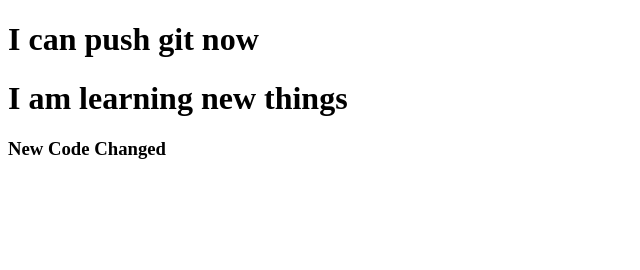
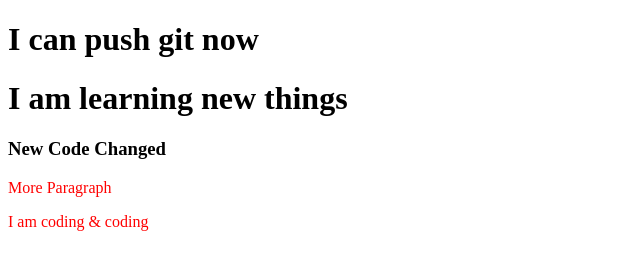
Before and after one commit to saeedalhasan/my-second-repo, a plain HTML site: page index.html in a window 1280 px wide. Shown: the whole page, without its empty margins (0-640 px from the left). Drawn offline with Linux system fonts and the light colour scheme.

Commit message:
styles added

```diff
--- a/index.html
+++ b/index.html
@@ -5,10 +5,13 @@
     <meta http-equiv="X-UA-Compatible" content="IE=edge">
     <meta name="viewport" content="width=device-width, initial-scale=1.0">
     <title>My Second Git Repo</title>
+    <link rel="stylesheet" href="style.css">
 </head>
 <body>
     <h1>I can push git now</h1>
     <h1>I am learning new things</h1>
     <h3>New Code Changed</h3>
+    <p>More Paragraph</p>
+    <p>I am coding & coding</p>
 </body>
 </html>
--- /dev/null
+++ b/style.css
@@ -0,0 +1,3 @@
+p{
+    color:red;
+}
```
